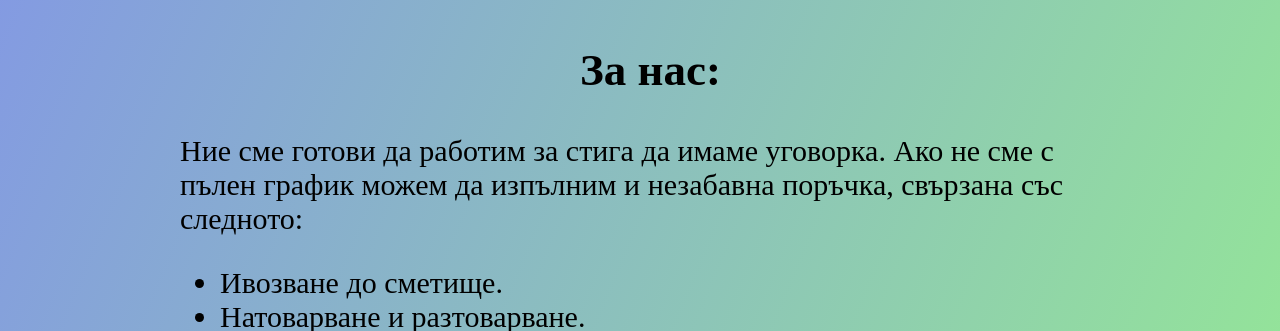
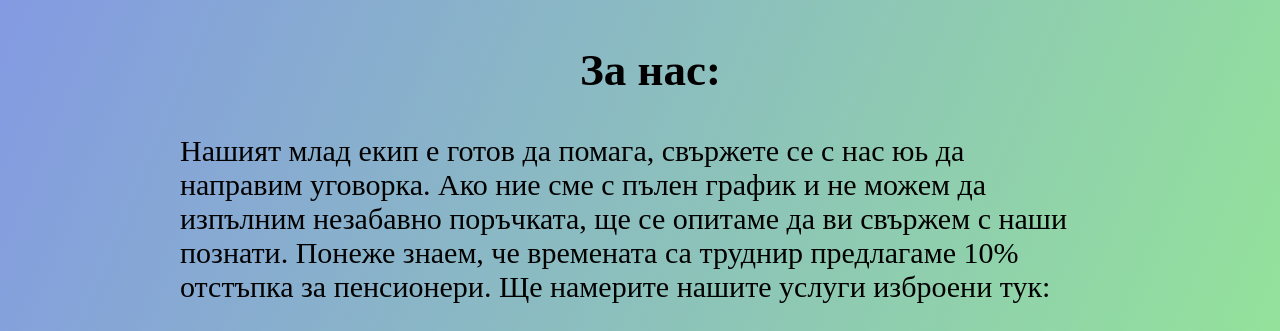
Before and after one commit to AndreyZarev/courseUdemy, a plain HTML site: page index.html in a window 1280 px wide. Shown: the part 1380-1711 px from the top of the page. Drawn offline with Linux system fonts and the light colour scheme; a script that the page names is missing.

Commit message:
Update index.html

```diff
--- a/index.html
+++ b/index.html
@@ -185,7 +185,7 @@ cursor: pointer;
 
  <section id="aboutUs">
  <h1 id="forUs">За нас:</h1>
- <p>Ние сме готови да работим за стига да имаме уговорка. Ако не сме с пълен график можем да изпълним и незабавна поръчка, свързана със следното:</p>
+ <p>Нашият млад екип е готов да помага, свържете се с нас юь да направим уговорка. Ако ние сме с пълен график и не можем да изпълним незабавно поръчката, ще се опитаме да ви свържем с наши познати. Понеже знаем, че времената са труднир предлагаме 10% отстъпка за пенсионери. Ще намерите нашите услуги изброени тук:</p>
  <ul >
   <li>
 Ивозване до сметище.
```
